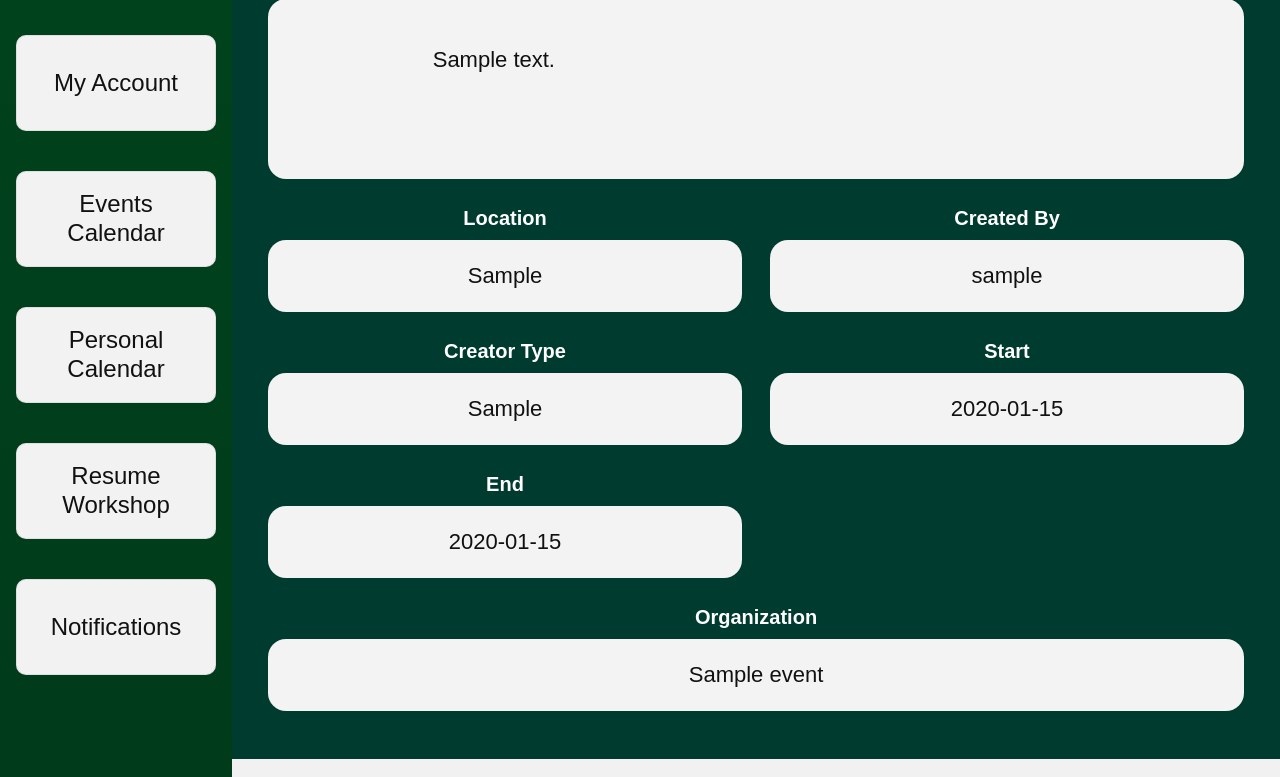
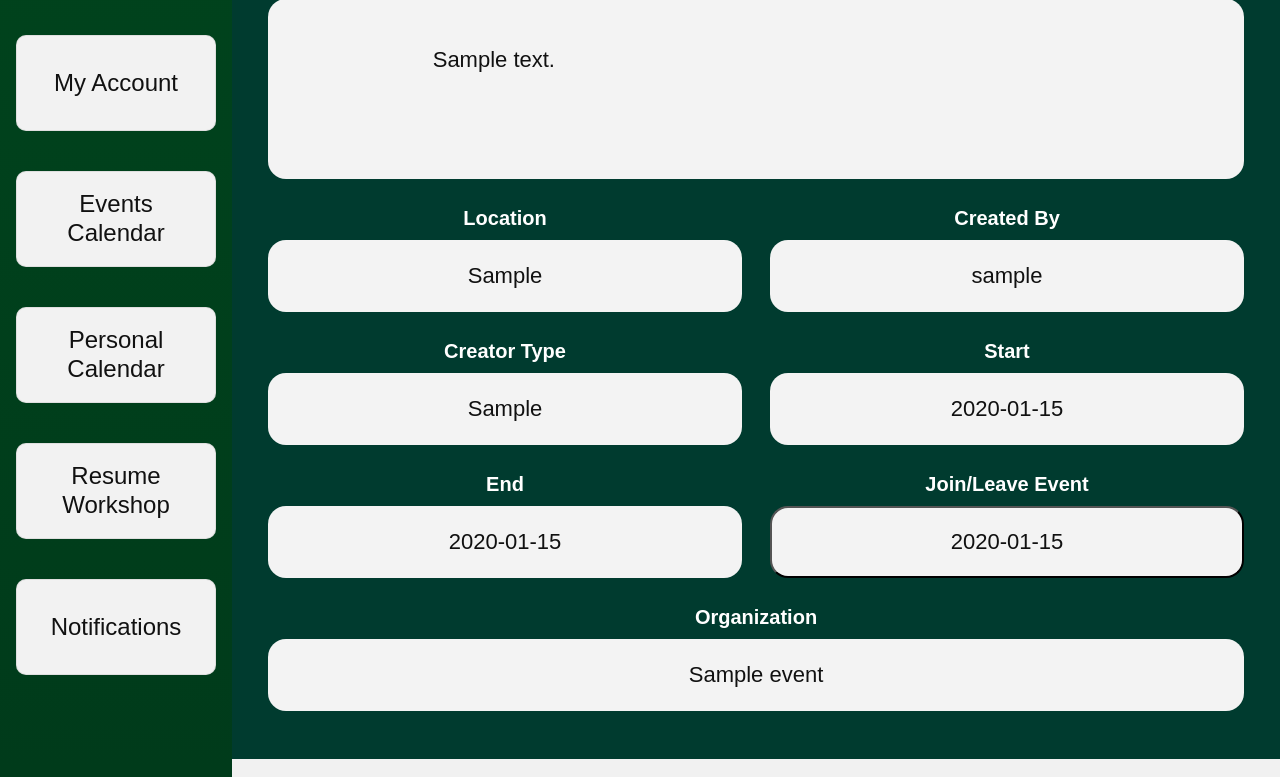
Before and after one commit to Trashcanguy75O/hornetHelpers, a Flask app: page /events/1 in a window 1280 px wide. Shown: the part 289-1066 px from the top of the page. Run offline with Flask 3, Linux system fonts and the light colour scheme; the visitor is signed in with stand-in values (Sample User, id 1); tables that the repository leaves empty hold one stand-in row (values such as "Sample post"); parts of the project's set-up code (start-up, migrations or seed data) failed here and were passed over.

Commit message:
Added button for join/leave event

```diff
--- a/static/app.css
+++ b/static/app.css
@@ -743,3 +743,22 @@ body {
 .full-width {
     grid-column: 1 / -1;
 }
+
+.event-detail-btn {
+    width: 100%;
+    min-height: 72px;
+    border-radius: 18px;
+    background: #f3f3f3;
+    color: #111111;
+    display: flex;
+    align-items: center;
+    justify-content: center;
+    text-align: center;
+    font-size: 22px;
+    padding: 16px 18px;
+    line-height: 1.35;
+}
+
+.event-detail-value-btn:hover {
+    background-color: #e8e8e8;
+}
--- a/templates/event_details.html
+++ b/templates/event_details.html
@@ -42,6 +42,13 @@
                     <div class="event-detail-value">{{ event.end_datetime }}</div>
                 </div>
 
+                <div class="event-detail-card">
+                    <label>Join/Leave Event</label>
+                    <button type="button" class="event-detail-btn">
+                        {{ event.end_datetime }}
+                    </button>
+                </div>
+
                 {% if event.organization_name %}
                 <div class="event-detail-card full-width">
                     <label>Organization</label>
```
